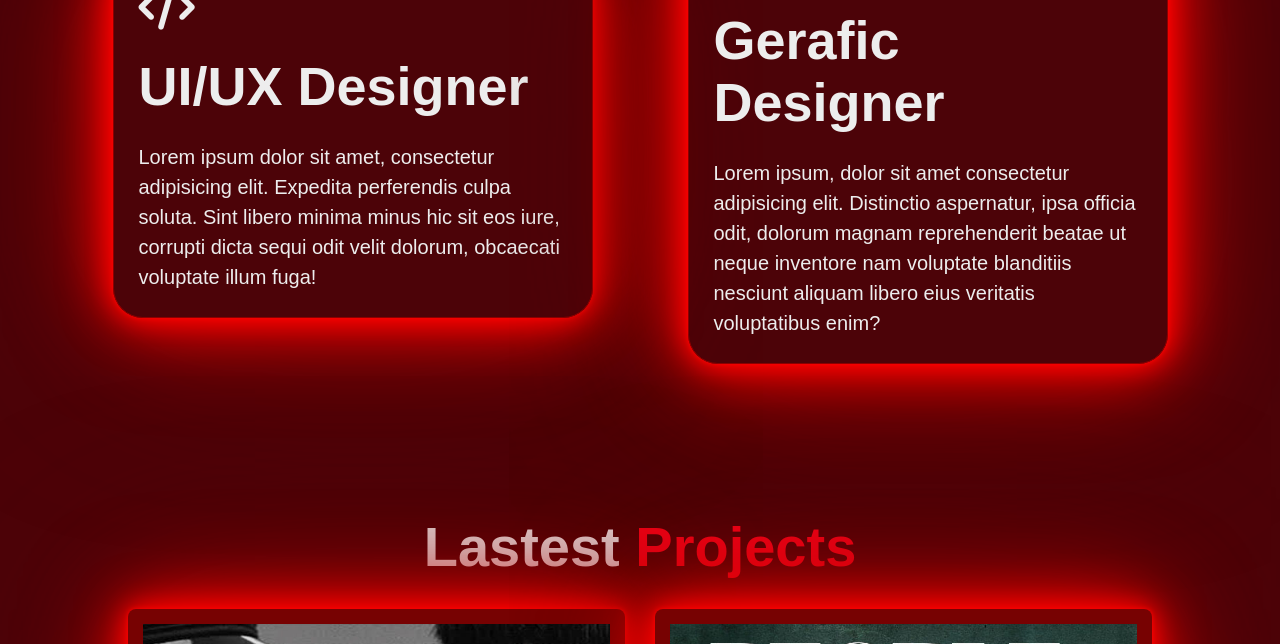
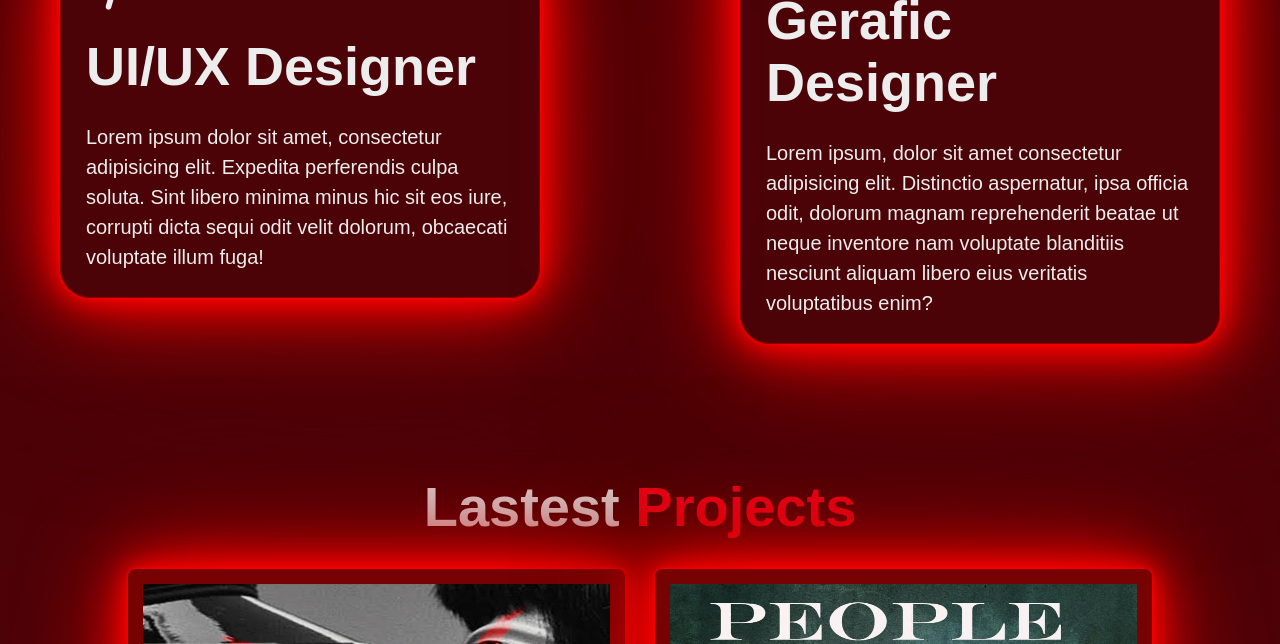
Before and after one commit to HassanMetwaly/Nada, a plain HTML site: page index.html in a window 1280 px wide. Shown: the part 1657-2301 px from the top of the page. Drawn offline with nearby package versions, Linux system fonts and the light colour scheme.

Commit message:
Update style.css

```diff
--- a/css/style.css
+++ b/css/style.css
@@ -220,10 +220,10 @@ nav a:hover{
     margin-top: 5px;
 }
 .skill{
-    padding: 65px;
+    padding: 45px;
     display: flex;
     flex-wrap: wrap;
-    justify-content: space-around;
+    justify-content: space-between;
     align-items: center;
 }
 .skill .box{
```
